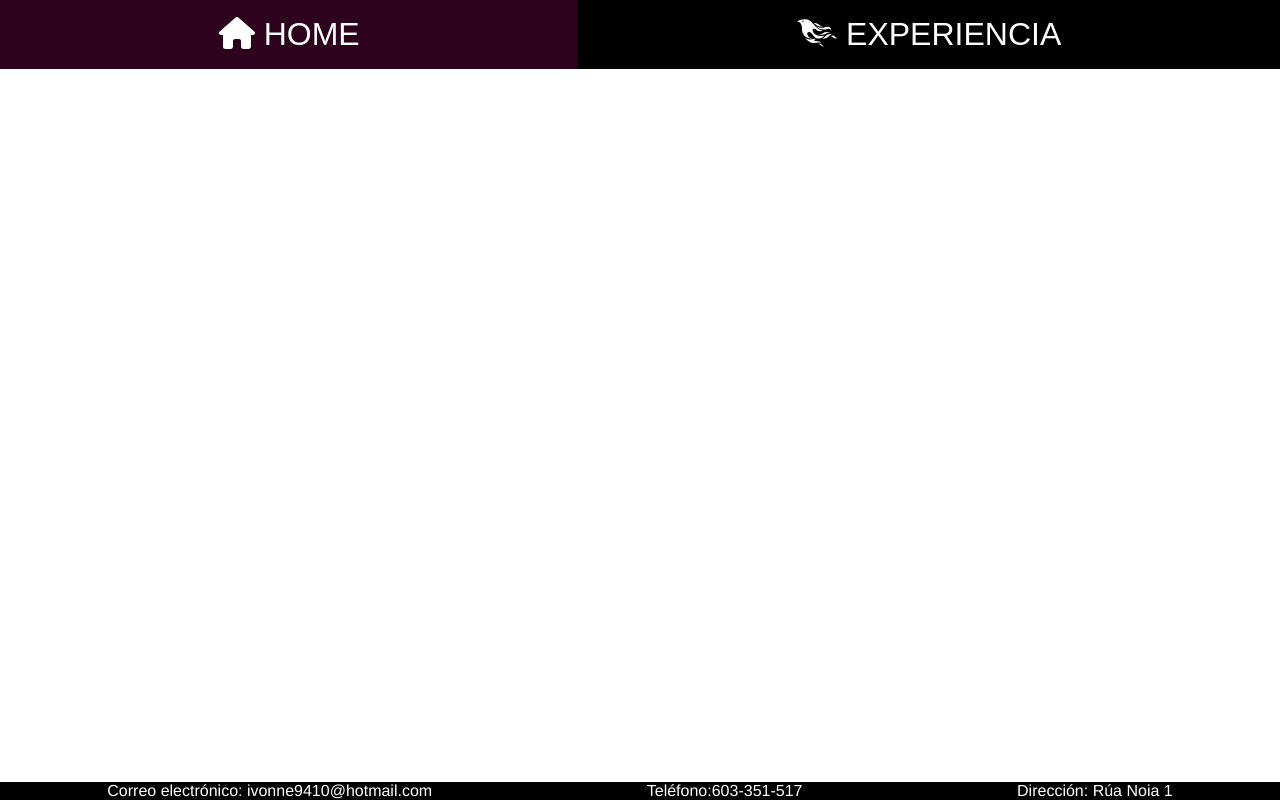
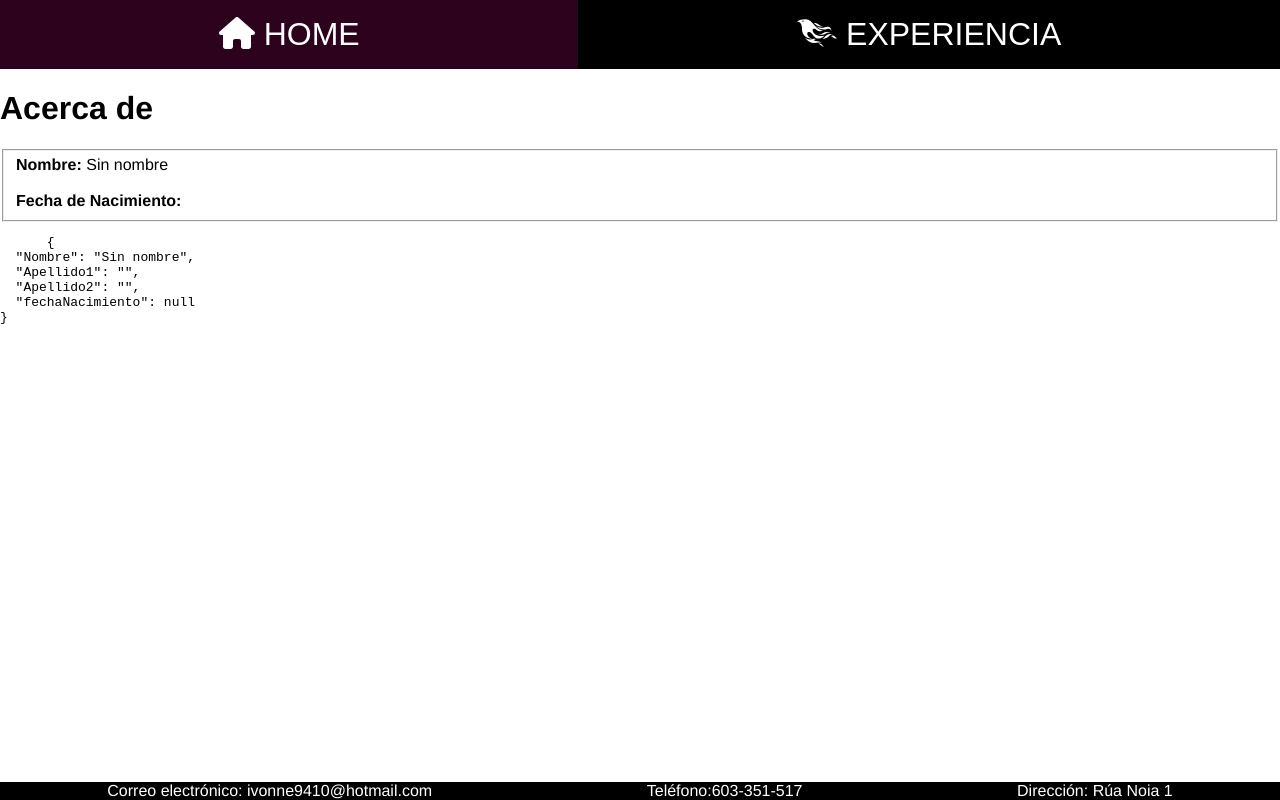
Before and after one commit to ivsasa/curriculum-ivonne, a Vue app: page /prueba2 in a window 1280 px wide. Built offline with nearby package versions, Linux system fonts and the light colour scheme; no server answers; the database is empty.

Commit message:
Añadiendo Firebase

```diff
--- a/src/hook/firebase.config.js
+++ b/src/firebase.js
@@ -18,6 +18,4 @@ const firebaseConfig = {
 const app = initializeApp(firebaseConfig);
 
 // Initialize Cloud Firestore and get a reference to the service
-const db = getFirestore(app);
-
-export default db;
+export const db = getFirestore(app);
--- /dev/null
+++ b/src/hook/fontawesome.js
@@ -0,0 +1,20 @@
+//Para cargar iconos
+import { library } from '@fortawesome/fontawesome-svg-core'; //Devuelve el objeto library
+import { faPhoenixFramework } from '@fortawesome/free-brands-svg-icons';
+import { faHome } from '@fortawesome/free-solid-svg-icons';
+import { faSignature } from '@fortawesome/free-solid-svg-icons';
+import { faTreeCity } from '@fortawesome/free-solid-svg-icons';
+import { faEarthAfrica } from '@fortawesome/free-solid-svg-icons';
+import { faSchool } from '@fortawesome/free-solid-svg-icons';
+import { faCalendarDays } from '@fortawesome/free-solid-svg-icons';
+import { faMobile } from '@fortawesome/free-solid-svg-icons';
+import { faEnvelopeOpen } from '@fortawesome/free-solid-svg-icons';
+import { faBriefcase } from '@fortawesome/free-solid-svg-icons';
+import { FontAwesomeIcon } from '@fortawesome/vue-fontawesome';
+
+
+
+
+library.add(faPhoenixFramework, faHome,faSignature, faTreeCity,faEarthAfrica,faSchool,faCalendarDays,faMobile,faEnvelopeOpen,faBriefcase);
+
+export default FontAwesomeIcon;
--- a/src/main.js
+++ b/src/main.js
@@ -3,30 +3,13 @@ import { createApp } from 'vue'
 import App from './App.vue'
 import router from './router'
 import {createPinia} from 'pinia'
-
-//Para cargar iconos
-import { library } from '@fortawesome/fontawesome-svg-core'; //Devuelve el objeto library
-import { faPhoenixFramework } from '@fortawesome/free-brands-svg-icons';
-import { faHome } from '@fortawesome/free-solid-svg-icons';
-import { faSignature } from '@fortawesome/free-solid-svg-icons';
-import { faTreeCity } from '@fortawesome/free-solid-svg-icons';
-import { faEarthAfrica } from '@fortawesome/free-solid-svg-icons';
-import { faSchool } from '@fortawesome/free-solid-svg-icons';
-import { faCalendarDays } from '@fortawesome/free-solid-svg-icons';
-import { faMobile } from '@fortawesome/free-solid-svg-icons';
-import { faEnvelopeOpen } from '@fortawesome/free-solid-svg-icons';
-import { faBriefcase } from '@fortawesome/free-solid-svg-icons';
-import { FontAwesomeIcon } from '@fortawesome/vue-fontawesome';
+import FontAwesomeIcon from "@/hook/fontawesome"
 
 
 
 
-library.add(faPhoenixFramework, faHome,faSignature, faTreeCity,faEarthAfrica,faSchool,faCalendarDays,faMobile,faEnvelopeOpen,faBriefcase);
-
-
-
 createApp(App)
-    .component('font-awesome-icon', FontAwesomeIcon)
+    .component('font-awesome-icon', FontAwesomeIcon)//nombre del componente asignado y componente cargado
     .use(createPinia())
     .use(router)
     .mount('#app')
--- a/src/router/index.js
+++ b/src/router/index.js
@@ -20,6 +20,13 @@ const routes = [
     component: function () {
       return import ('../views/PruebaView.vue')
     }
+  },
+  {
+    path: '/prueba2',
+    name: 'prueba2',
+    component: function () {
+      return import ('../views/Prueba2View.vue')
+    }
   }
 ]
 
--- a/src/store/datosPersonales.js
+++ b/src/store/datosPersonales.js
@@ -1,5 +1,5 @@
 import { defineStore } from 'pinia';
-import db from '@/hook/firebase.config';
+import db from '@/firebase';
 import { collection, query, getDocs } from '@firebase/firestore';
 
 
--- /dev/null
+++ b/src/store/perfil/index.js
@@ -0,0 +1,60 @@
+import { defineStore } from 'pinia';
+import { db } from '@/firebase.js';
+import { doc, getDoc } from "firebase/firestore";
+
+// useStore could be anything like useUser, useCart
+// the first argument is a unique id of the store across your application
+export const useStorePerfil = defineStore('idPerfil', {
+    // arrow function recommended for full type inference
+    state: () => {
+        /**
+         * @description - Retorna un objeto que es el estado de Pinia
+         * @param {Object} datosPersonales - Datos cogidos de la colección datospersonales de firestore
+         */
+
+
+        return {
+            // all these properties will have their type inferred automatically
+            datosPersonales: {
+                Nombre: 'Sin nombre',
+                Apellido1: '',
+                Apellido2: '',
+                fechaNacimiento: null
+            },
+
+
+        }
+    },
+    actions: {
+        /**
+         * @description Leer datos de la coleccion firestore datospersonales y guardarlo en la propiedad datosPersonales
+         */
+
+
+        async setDatosPersonales() {
+            const docRef = doc(db, "datospersonales", "dp-1");
+            const docCaputura = await getDoc(docRef);
+            if (docCaputura.exists()) {
+                console.log("Document data:", docCaputura.data());
+                this.datosPersonales = docCaputura.data();
+            } else {
+                // doc.data() will be undefined in this case
+                console.log("No such document!");
+            }
+        }
+    },
+    getters: {
+        getNombreCompleto(state) {
+            return `${state.datosPersonales.Nombre} ${state.datosPersonales.Apellido1} ${state.datosPersonales.Apellido2}`;
+        },
+        getDiaMesAnho(state) {
+            if (!state.datosPersonales.fechaNacimiento || typeof state.datosPersonales.fechaNacimiento.toDate !== "function") {
+                return '';
+
+            }
+            const date = new Date(state.datosPersonales.fechaNacimiento.toDate());
+            return `${date.getDate()}/${date.getMonth() + 1}/${date.getFullYear()}`;
+
+        }
+    }
+});
--- /dev/null
+++ b/src/views/Prueba2View.vue
@@ -0,0 +1,33 @@
+<template>
+  <div class="about">
+    <h1>Acerca de</h1>
+    <fieldset>
+      <div class="campo">
+        <strong>
+          Nombre:
+        </strong>
+        {{ store.getNombreCompleto }}
+      </div>
+      <br>
+      <div class="campo">
+        <strong>
+          Fecha de Nacimiento:
+        </strong>
+        {{ store.getDiaMesAnho }}
+      </div>
+    </fieldset>
+    <pre>
+      {{ store.datosPersonales }}
+    </pre>
+  </div>
+</template>
+
+<script setup>
+//Librerias
+import { useStorePerfil } from '@/store/perfil';
+//Arrancamos store
+const store = useStorePerfil();
+
+//Cargar datos
+store.setDatosPersonales();
+</script>
--- a/src/views/PruebaView.vue
+++ b/src/views/PruebaView.vue
@@ -8,6 +8,7 @@
         </ul>
 
 
+
     </div>
 
 </template>
@@ -16,8 +17,10 @@
 //Importacion del store de Pinia o variable centralizada de nuesra app
 import { useStoreDatosPersonales } from "../store/datosPersonales";
 
-//Cargar el Store
+//Arrancar el store
 const store = useStoreDatosPersonales();
+
+//Cargar datos
 store.setDatosCurriculum();
 
 
```
Also changed, not shown: src/store/index.js (deleted, +0 -14 lines).
